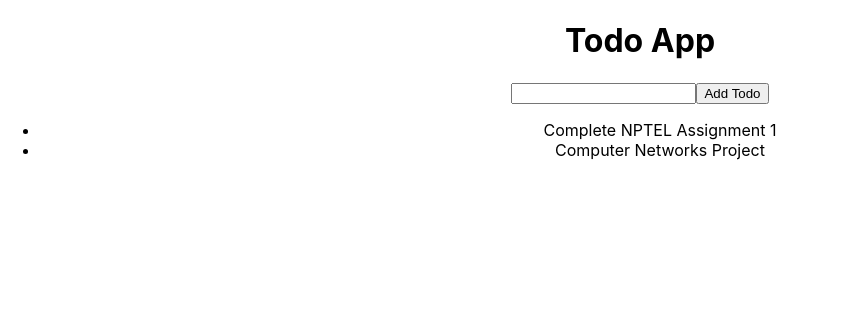
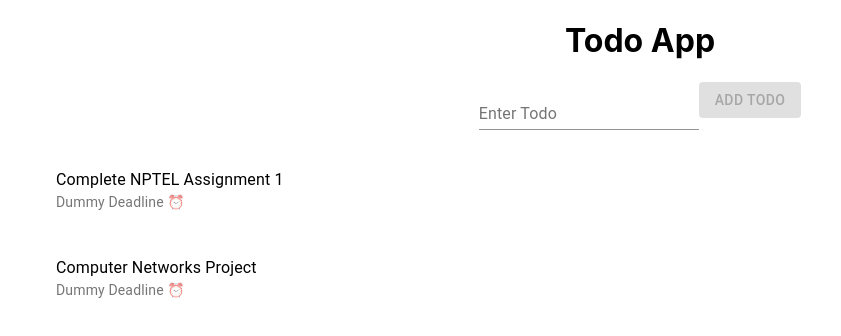
Before and after one commit to NishantRout/react_firebase_todoApp, a React (Create React App) app: page / in a window 1280 px wide. Shown: the top 336 px of the page, without its empty margins (0-841 px from the left). Built offline with nearby package versions, Linux system fonts and the light colour scheme.

Commit message:
todo component

```diff
--- a/src/App.js
+++ b/src/App.js
@@ -1,5 +1,7 @@
+import { Button, FormControl, Input, InputLabel } from '@material-ui/core';
 import React, { useState } from 'react';
 import './App.css';
+import Todo from './components/Todo';
 
 function App() {
   const [todos, setTodos] = useState([
@@ -25,14 +27,24 @@ function App() {
     <div className="App">
       <h1>Todo App</h1>
       <form>
-        <input type="text" value={input} onChange={handleInput} />
-        <button type="submit" onClick={addTodo}>Add Todo</button>
+        <FormControl>
+          <InputLabel>Enter Todo</InputLabel>
+          <Input type="text" value={input} onChange={handleInput} />
+        </FormControl>
+        <Button
+          disabled={!input}
+          type="submit"
+          onClick={addTodo}
+          variant="contained"
+          color="primary">
+          Add Todo
+        </Button>
       </form>
 
       <ul>
         {todos.map((todo) => {
           return (
-            <li>{todo}</li>
+            <Todo todo={todo} />
           )
         })}
       </ul>
--- /dev/null
+++ b/src/components/Todo.js
@@ -0,0 +1,19 @@
+import { List, ListItem, ListItemAvatar, ListItemText } from '@material-ui/core';
+import React from 'react';
+import './css/Todo.css';
+
+function Todo(props) {
+    const { todo } = props;
+    return (
+        < List >
+            <ListItemAvatar>
+
+            </ListItemAvatar>
+            <ListItem>
+                <ListItemText primary={todo} secondary="Dummy Deadline ⏰" />
+            </ListItem>
+        </List >
+    )
+}
+
+export default Todo;
```
Also changed, not shown: src/components/css/Todo.css (added).
